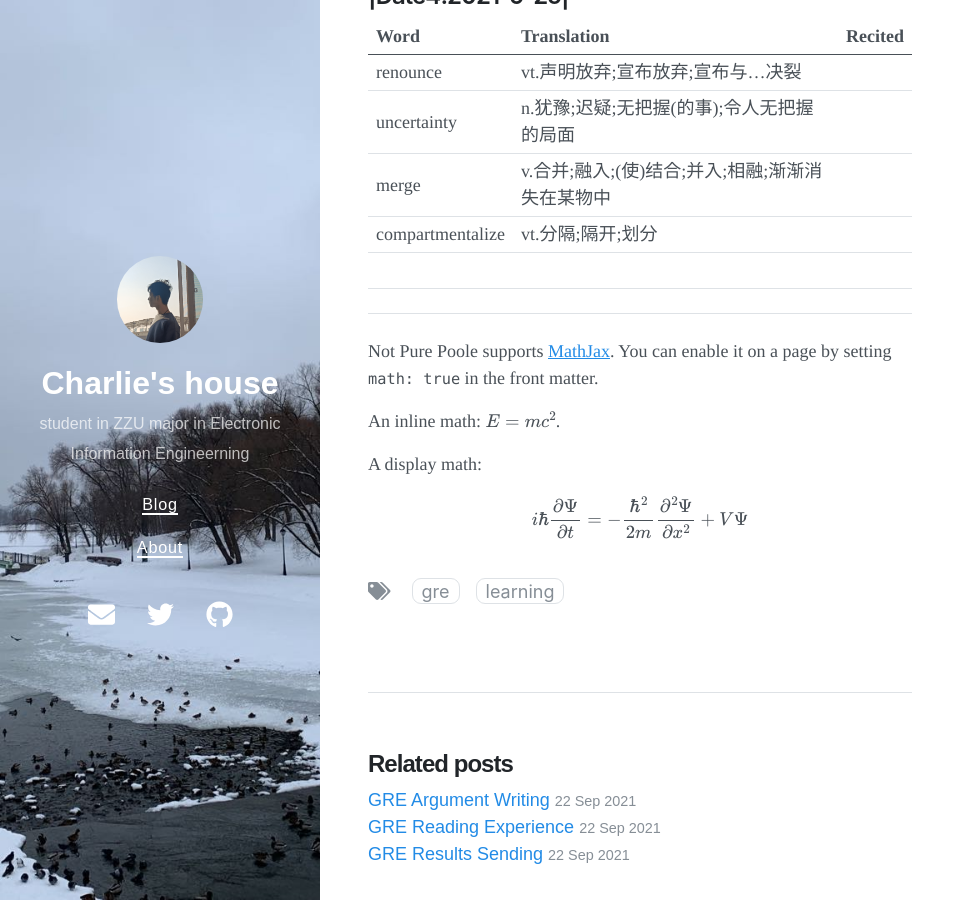
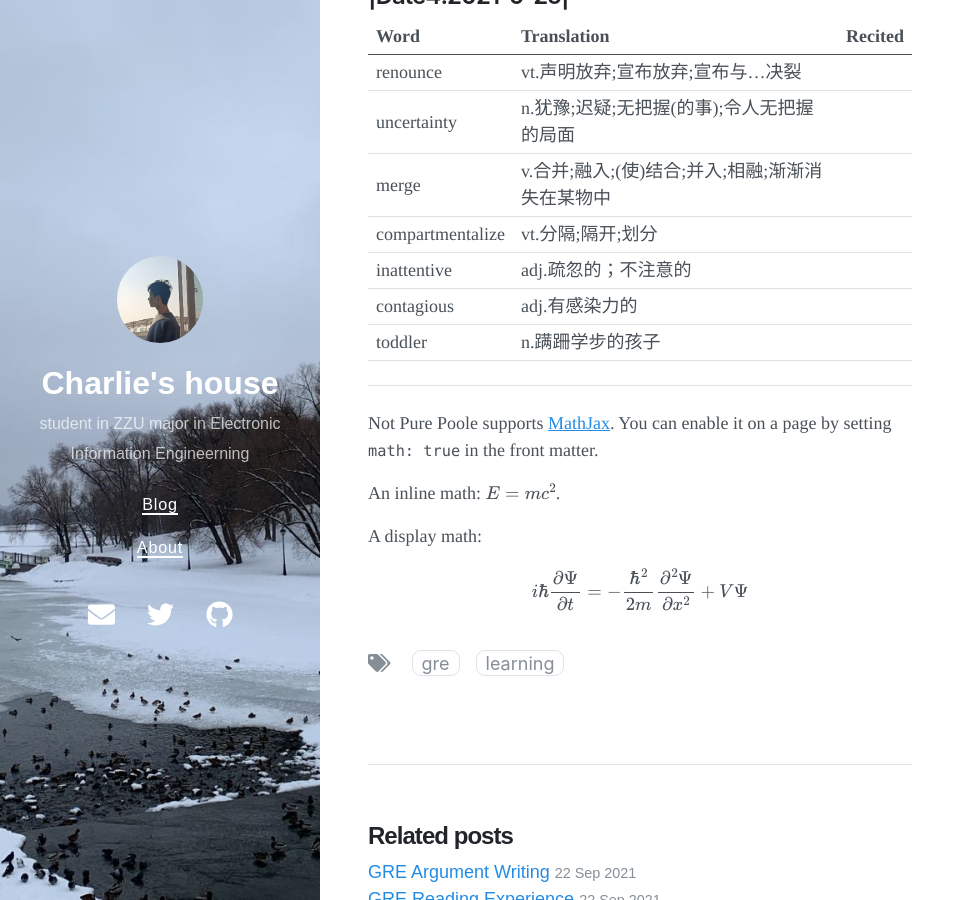
Before and after one commit to wzz1206/wzz1206.github.io, a Jekyll site: the page built from _posts/2021-9-15-Gre-Words-List.md, in a window 1280 px wide and 900 px high, scrolled down 4011 px. Shown: the whole window, without its empty margins (0-975 px from the left). Built offline with Jekyll 4.4.1, drawn with Linux system fonts in a browser that asks for light colours; nearby versions of some CDN libraries.

Commit message:
Update 2021-9-15-Gre-Words-List.md

```diff
--- a/_posts/2021-9-15-Gre-Words-List.md
+++ b/_posts/2021-9-15-Gre-Words-List.md
@@ -138,7 +138,9 @@ date: 2021-9-15 10:42 +0800
 |uncertainty|n.犹豫;迟疑;无把握(的事);令人无把握的局面||
 |merge|v.合并;融入;(使)结合;并入;相融;渐渐消失在某物中||
 |compartmentalize|vt.分隔;隔开;划分||
-|
+|inattentive|adj.疏忽的；不注意的||
+|contagious|adj.有感染力的||
+|toddler|n.蹒跚学步的孩子||
 
 
 
```
